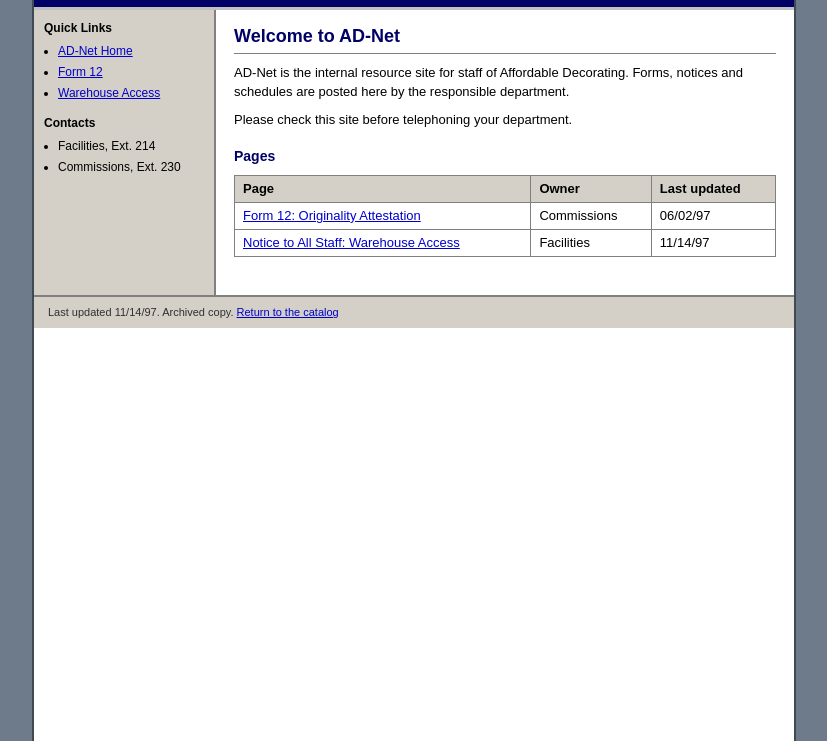
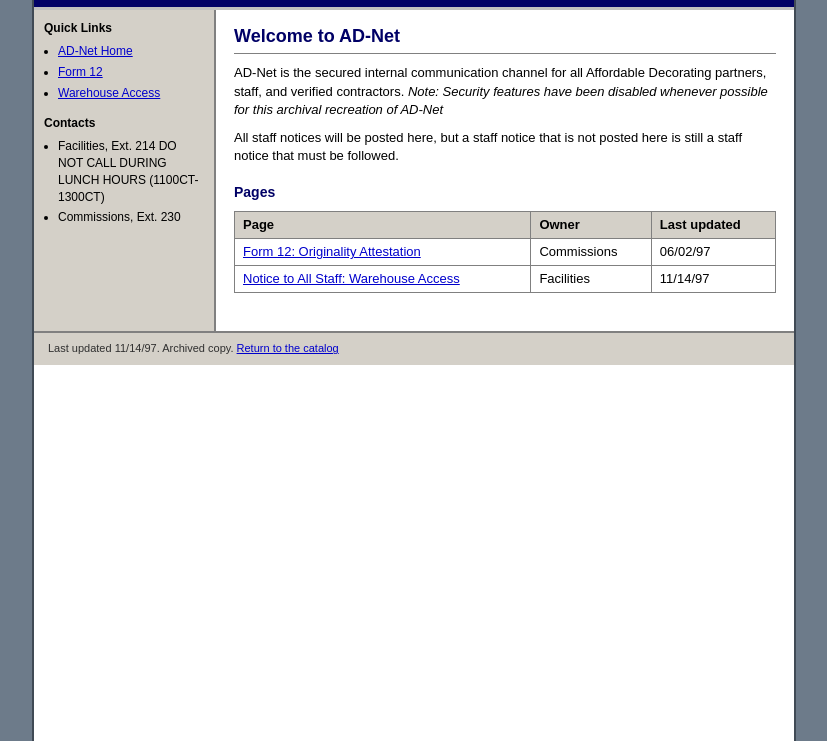
Before and after one commit to affordable-decorating/aff_dec, a plain HTML site: page intranet/index.html in a window 1280 px wide. Shown: the part 59-800 px from the top of the page, without its empty margins (226-1053 px from the left). Drawn offline with Linux system fonts and the light colour scheme.

Commit message:
Add files via upload

```diff
--- a/intranet/index.html
+++ b/intranet/index.html
@@ -24,15 +24,16 @@
       </ul>
       <b>Contacts</b>
       <ul>
-        <li>Facilities, Ext. 214</li>
+        <li>Facilities, Ext. 214 DO NOT CALL DURING LUNCH HOURS (1100CT-1300CT) </li>
         <li>Commissions, Ext. 230</li>
       </ul>
     </div>
 
     <div class="main">
       <h1>Welcome to AD-Net</h1>
-      <p>AD-Net is the internal resource site for staff of Affordable Decorating. Forms, notices and schedules are posted here by the responsible department.</p>
-      <p>Please check this site before telephoning your department.</p>
+      <p>AD-Net is the secured internal communication channel for all Affordable Decorating partners, staff, and verified contractors. <i>Note: Security features have been disabled whenever possible for this archival recreation of AD-Net</i> </p>
+
+      <p>All staff notices will be posted here, but a staff notice that is not posted here is still a staff notice that must be followed.</p>
 
       <h2>Pages</h2>
       <div id="pages"></div>
```
